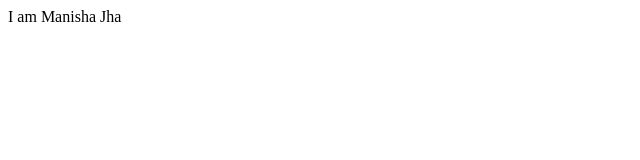
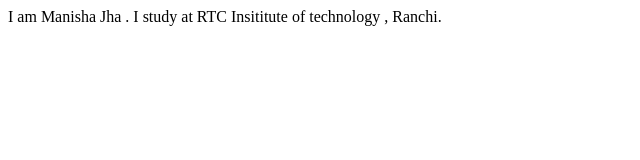
Before and after one commit to jha-Manisha/manisha-jha.com, a plain HTML site: page index.html in a window 1280 px wide. Shown: the whole page, without its empty margins (0-640 px from the left). Drawn offline with Linux system fonts and the light colour scheme.

Commit message:
initial commit

```diff
--- a/index.html
+++ b/index.html
@@ -7,6 +7,7 @@
     <title>Portfolio</title>
 </head>
 <body>
-    I am Manisha Jha
+    I am Manisha Jha .
+    I study at RTC Insititute of technology , Ranchi.
 </body>
 </html>
```
